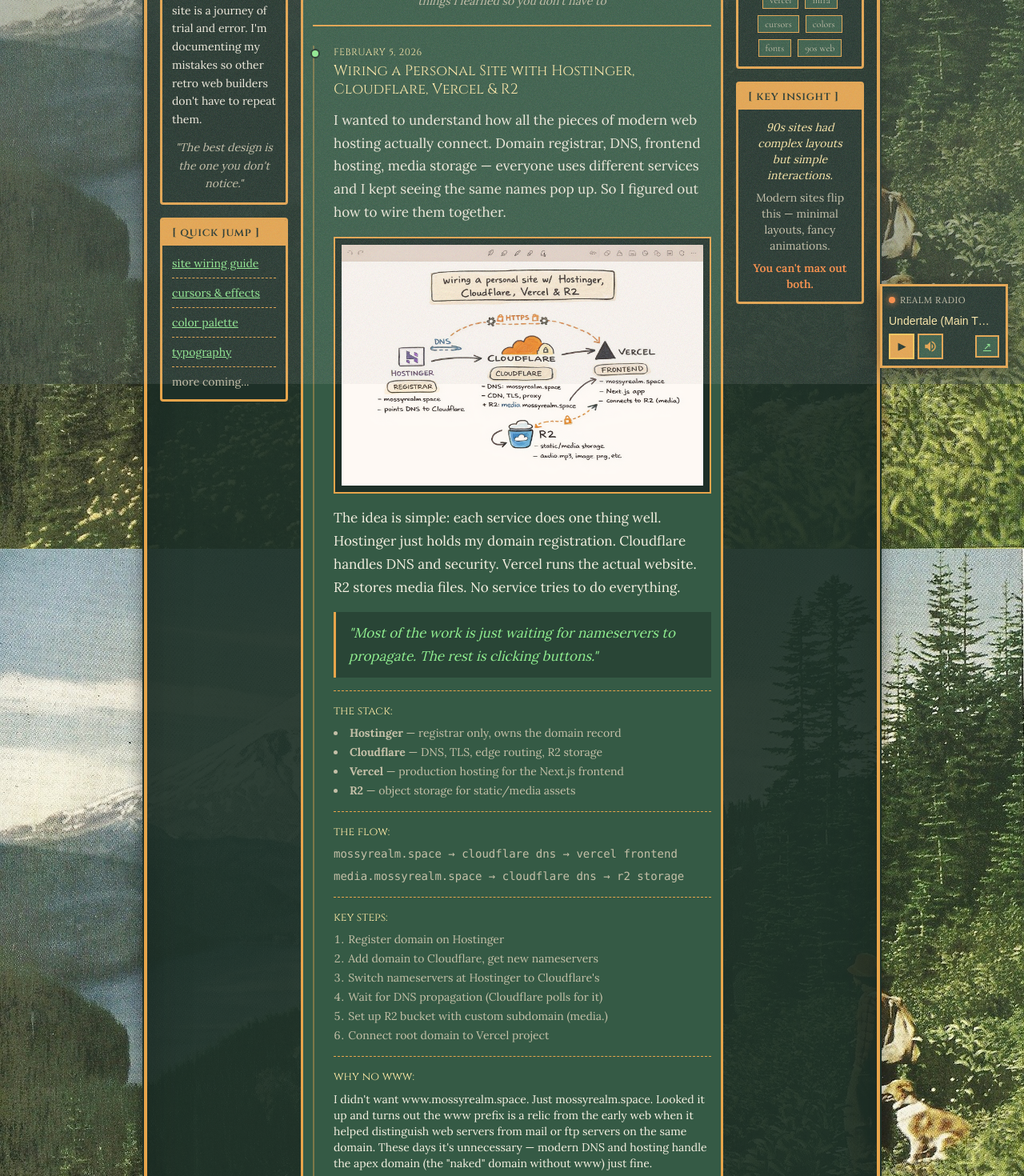
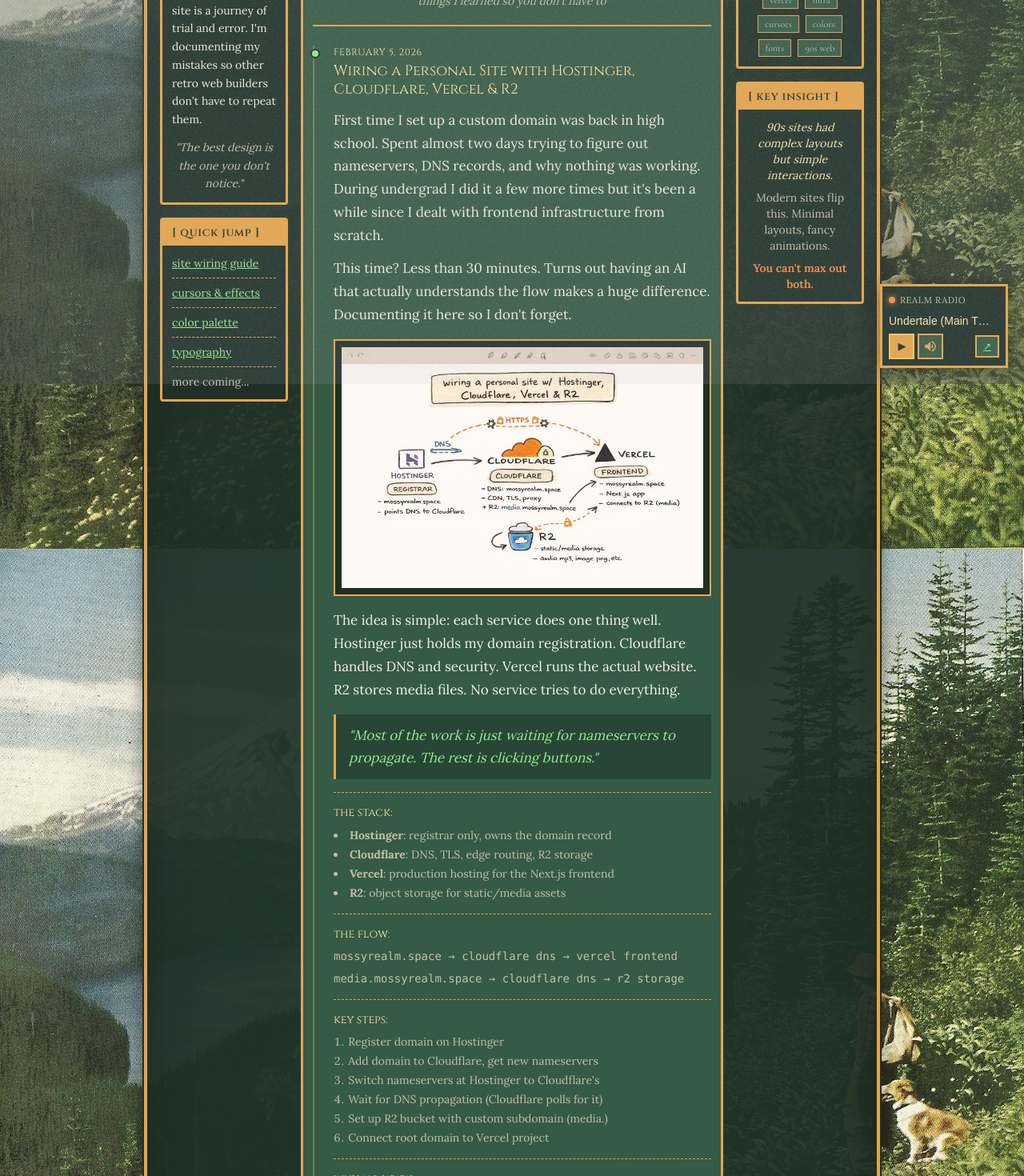
Before and after one commit to vishnuarun02/mossy-realm, a Next.js app in the folder mossy-realm/: page /garden/learnings in a window 1280 px wide. Shown: the part 320-1790 px from the top of the page at 80% size. Built offline with nearby package versions, Linux system fonts and the light colour scheme; no server answers; the database is empty; a web font is replaced by a local one.

Commit message:
Remove em dashes, rewrite blog intro with personal backstory

```diff
--- a/mossy-realm/app/garden/learnings/page.tsx
+++ b/mossy-realm/app/garden/learnings/page.tsx
@@ -74,9 +74,14 @@
 
               <div className="space-y-3 text-mossy-text">
                 <p>
-                  I wanted to understand how all the pieces of modern web hosting actually connect.
-                  Domain registrar, DNS, frontend hosting, media storage — everyone uses different
-                  services and I kept seeing the same names pop up. So I figured out how to wire them together.
+                  First time I set up a custom domain was back in high school. Spent almost two days
+                  trying to figure out nameservers, DNS records, and why nothing was working. During
+                  undergrad I did it a few more times but it&apos;s been a while since I dealt with
+                  frontend infrastructure from scratch.
+                </p>
+                <p>
+                  This time? Less than 30 minutes. Turns out having an AI that actually understands
+                  the flow makes a huge difference. Documenting it here so I don&apos;t forget.
                 </p>
 
                 {/* Diagram */}
@@ -102,10 +107,10 @@
                 <div className="mt-4 pt-4 border-t border-dashed border-mossy-border">
                   <h4 className="font-heading text-mossy-header-alt text-sm mb-2">the stack:</h4>
                   <ul className="list-disc list-inside text-sm space-y-1 text-mossy-text-muted">
-                    <li><strong>Hostinger</strong> — registrar only, owns the domain record</li>
-                    <li><strong>Cloudflare</strong> — DNS, TLS, edge routing, R2 storage</li>
-                    <li><strong>Vercel</strong> — production hosting for the Next.js frontend</li>
-                    <li><strong>R2</strong> — object storage for static/media assets</li>
+                    <li><strong>Hostinger</strong>: registrar only, owns the domain record</li>
+                    <li><strong>Cloudflare</strong>: DNS, TLS, edge routing, R2 storage</li>
+                    <li><strong>Vercel</strong>: production hosting for the Next.js frontend</li>
+                    <li><strong>R2</strong>: object storage for static/media assets</li>
                   </ul>
                 </div>
 
@@ -134,8 +139,8 @@
                   <p className="text-sm">
                     I didn&apos;t want www.mossyrealm.space. Just mossyrealm.space. Looked it up and
                     turns out the www prefix is a relic from the early web when it helped distinguish
-                    web servers from mail or ftp servers on the same domain. These days it&apos;s unnecessary —
-                    modern DNS and hosting handle the apex domain (the &quot;naked&quot; domain without www) just fine.
+                    web servers from mail or ftp servers on the same domain. These days it&apos;s unnecessary.
+                    Modern DNS and hosting handle the apex domain (the &quot;naked&quot; domain without www) just fine.
                   </p>
                   <p className="text-sm mt-2">
                     Both Cloudflare and Vercel support apex domains cleanly. It&apos;s purely a preference thing.
@@ -148,7 +153,7 @@
                   <p className="text-sm">
                     The annoying part is DNS propagation. You switch nameservers and then... wait.
                     Cloudflare says &quot;checking&quot; for a while even when things already work.
-                    Don&apos;t panic if dashboards show &quot;pending&quot; — test the actual URL.
+                    Don&apos;t panic if dashboards show &quot;pending&quot;. Just test the actual URL.
                   </p>
                 </div>
 
@@ -195,7 +200,7 @@
                 </p>
 
                 <p>
-                  Modern sites flip this — minimal layouts but fancy animations.
+                  Modern sites flip this. Minimal layouts but fancy animations.
                   You can&apos;t have both maxed out without it feeling overwhelming.
                 </p>
 
@@ -215,7 +220,7 @@
                   <h4 className="font-heading text-mossy-header-alt text-sm mb-2">what I learned:</h4>
                   <ul className="list-disc list-inside text-sm space-y-1 text-mossy-text-muted">
                     <li>Animated cursors (.ani) don&apos;t work in most browsers</li>
-                    <li>Custom cursors need to be small — 32px max recommended</li>
+                    <li>Custom cursors need to be small (32px max recommended)</li>
                     <li>New effects need to match existing vibe, not fight against it</li>
                     <li>The satisfying click animation I imagined was actually distracting</li>
                   </ul>
@@ -262,8 +267,8 @@
 
                 <p>
                   Cool-toned palettes looked nice in isolation but felt sterile when
-                  applied to the site. Warm amber accents made all the difference —
-                  they added that &quot;sunlight through trees&quot; feeling I was going for.
+                  applied to the site. Warm amber accents made all the difference.
+                  They added that &quot;sunlight through trees&quot; feeling I was going for.
                 </p>
 
                 <div className="flex flex-wrap gap-2 mt-4">
@@ -341,7 +346,7 @@
               90s sites had complex layouts but simple interactions.
             </p>
             <p className="text-mossy-text-muted">
-              Modern sites flip this — minimal layouts, fancy animations.
+              Modern sites flip this. Minimal layouts, fancy animations.
             </p>
             <p className="text-mossy-accent font-semibold">
               You can&apos;t max out both.
--- a/mossy-realm/app/garden/page.tsx
+++ b/mossy-realm/app/garden/page.tsx
@@ -10,7 +10,7 @@
             ~ wisdom dug up through time and effort ~
           </p>
           <p className="text-mossy-text">
-            Welcome to the swamp! This is where I keep the treasures I&apos;ve collected —
+            Welcome to the swamp! This is where I keep the treasures I&apos;ve collected:
             learnings from trial and error, resources I&apos;ve found useful, and interesting
             discoveries along the way.
           </p>
```
